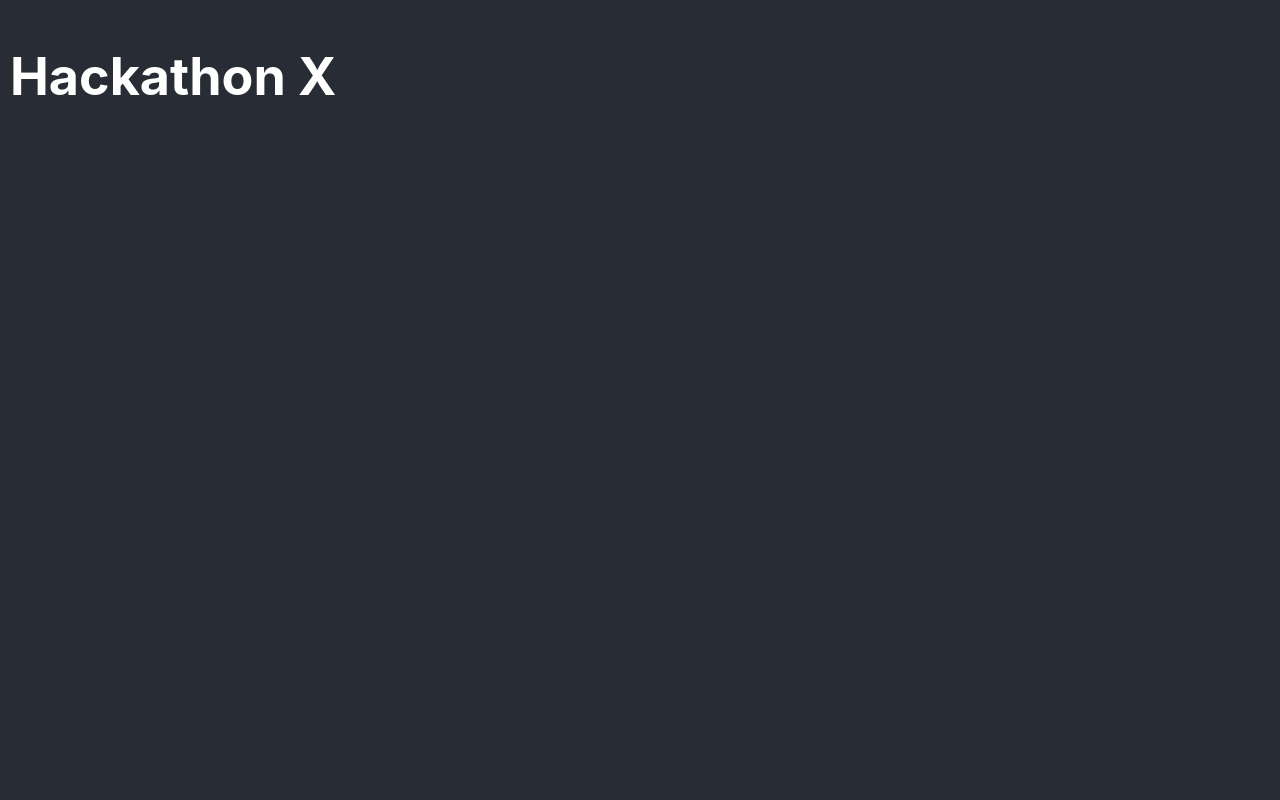
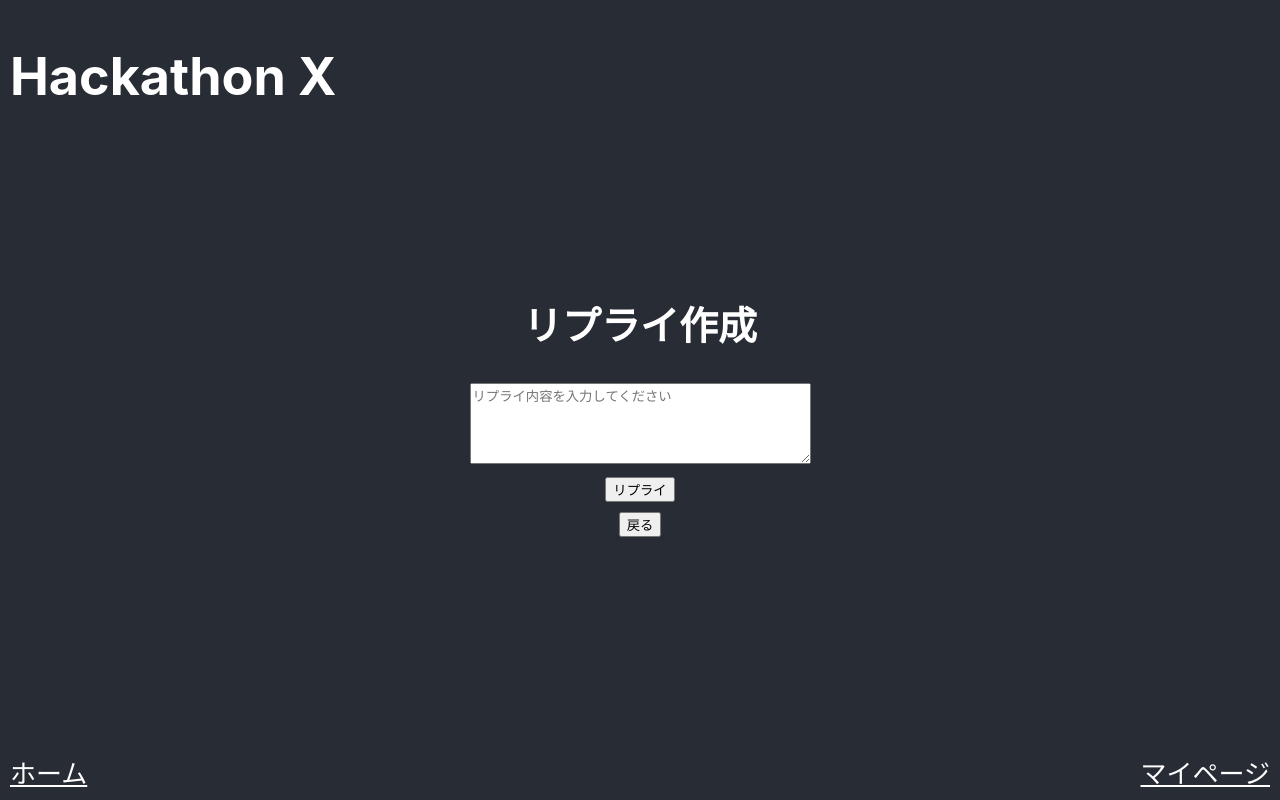
Before and after one commit to IrieAkari/hackathon_fe, a React (Create React App) app in the folder my-app/: page /createreply/1 in a window 1280 px wide. Before the commit this address had no page. Built offline with nearby package versions, Linux system fonts and the light colour scheme; the HTML template or start-up script is replaced by a standard one.

Commit message:
add develop

```diff
--- a/my-app/src/App.tsx
+++ b/my-app/src/App.tsx
@@ -7,6 +7,7 @@ import TopPage from './components/TopPage';
 import Mypage from './components/Mypage';
 import CreatePost from './components/CreatePost';
 import PostDetail from './components/PostDetail';
+import CreateReply from './components/CreateReply';
 
 const App: React.FC = () => {
   return (
@@ -21,6 +22,7 @@ const App: React.FC = () => {
             <Route path="/mypage" element={<Mypage />} />
             <Route path="/createpost" element={<CreatePost />} />
             <Route path="/posts/:id" element={<PostDetail />} />
+            <Route path="/createreply/:parentId" element={<CreateReply />} />
           </Routes>
         </header>
       </div>
--- /dev/null
+++ b/my-app/src/components/CreateReply.tsx
@@ -0,0 +1,74 @@
+import React, { useState } from 'react';
+import { useNavigate, useParams, Link } from 'react-router-dom';
+import { fireAuth } from '../firebase';
+
+const API_BASE_URL = 'http://localhost:8000';
+
+const CreateReply: React.FC = () => {
+    const { parentId } = useParams<{ parentId: string }>();
+    const [content, setContent] = useState<string>('');
+    const [error, setError] = useState<string>('');
+    const navigate = useNavigate();
+
+    const handleSubmit = async (e: React.FormEvent<HTMLFormElement>) => {
+        e.preventDefault();
+        if (content.length > 200) {
+            setError('リプライ内容は200文字以内にしてください');
+            return;
+        }
+        const user = fireAuth.currentUser;
+        if (user) {
+            try {
+                const response = await fetch(`${API_BASE_URL}/replycreate`, {
+                    method: 'POST',
+                    headers: {
+                        'Content-Type': 'application/json',
+                    },
+                    body: JSON.stringify({ parent_id: parentId, email: user.email, content }),
+                });
+                if (!response.ok) {
+                    throw new Error('Failed to create reply');
+                }
+                alert('リプライが作成されました');
+                navigate(`/posts/${parentId}`); // リプライ成功後に親投稿の投稿詳細ページに遷移
+            } catch (error: any) {
+                setError(error.message);
+            }
+        } else {
+            setError('ユーザーが見つかりません');
+        }
+    };
+
+    return (
+        <div>
+            <h2>リプライ作成</h2>
+            <form onSubmit={handleSubmit}>
+                <div>
+                    <textarea
+                        value={content}
+                        onChange={(e) => {
+                            setContent(e.target.value);
+                            if (e.target.value.length <= 200) {
+                                setError('');
+                            }
+                        }}
+                        placeholder="リプライ内容を入力してください"
+                        rows={5}
+                        cols={40}
+                    />
+                </div>
+                {error && <p style={{ color: 'red' }}>{error}</p>}
+                <button type="submit">リプライ</button>
+            </form>
+            <button onClick={() => navigate(`/posts/${parentId}`)} style={{ marginTop: '10px' }}>戻る</button>
+            <div style={{ position: 'fixed', bottom: 10, left: 10 }}>
+                <Link to="/top" style={{ color: 'white', marginRight: '10px' }}>ホーム</Link>
+            </div>
+            <div style={{ position: 'fixed', bottom: 10, right: 10 }}>
+                <Link to="/mypage" style={{ color: 'white' }}>マイページ</Link>
+            </div>
+        </div>
+    );
+};
+
+export default CreateReply;
--- a/my-app/src/components/PostDetail.tsx
+++ b/my-app/src/components/PostDetail.tsx
@@ -67,6 +67,10 @@ const PostDetail: React.FC = () => {
         navigate(`/posts/${replyId}`);
     };
 
+    const handleCreateReplyClick = () => {
+        navigate(`/createreply/${id}`);
+    };
+
     return (
         <div>
             <h2>投稿詳細</h2>
@@ -82,6 +86,12 @@ const PostDetail: React.FC = () => {
                 <h3>{post.user_name}</h3>
                 <p>{post.content}</p>
                 <p><small>{new Date(post.created_at).toLocaleString()}</small></p>
+                <button
+                    onClick={handleCreateReplyClick}
+                    className="create-reply-button"
+                >
+                    リプライ
+                </button>
             </div>
             <h3>リプライ</h3>
             {replies && replies.length > 0 ? (
```
